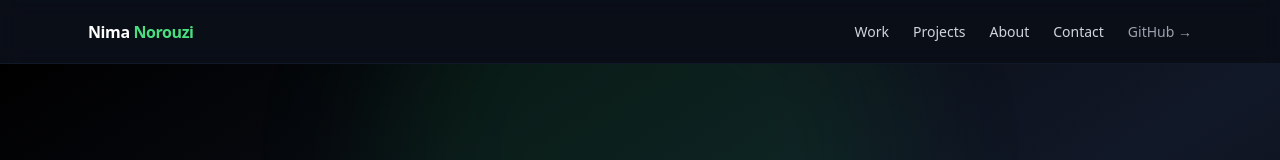
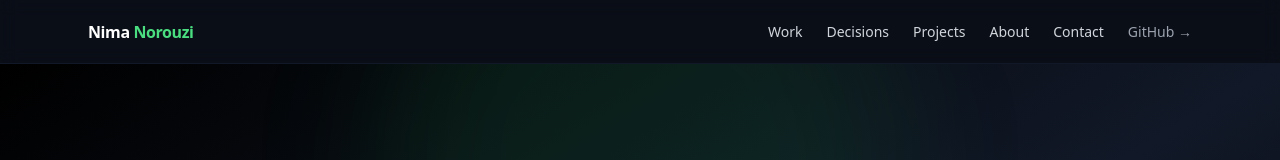
Before and after one commit to Nimanoro/nimanoro.github.io, a React (Create React App) app in the folder my-app/: page / in a window 1280 px wide. Shown: the top 160 px of the page. Built offline with nearby package versions, Linux system fonts and the light colour scheme.

Commit message:
Integrate decision journal and update founder positioning

```diff
--- a/my-app/src/components/layout.js
+++ b/my-app/src/components/layout.js
@@ -16,6 +16,7 @@ export default function Layout() {
             <Link to="/work" className="text-gray-300 hover:text-white transition">
               Work
             </Link>
+            <Link to="/decisions" className="text-gray-300 hover:text-white transition">Decisions</Link>
             <Link to="/projects" className="text-gray-300 hover:text-white transition">
               Projects
             </Link>
```
